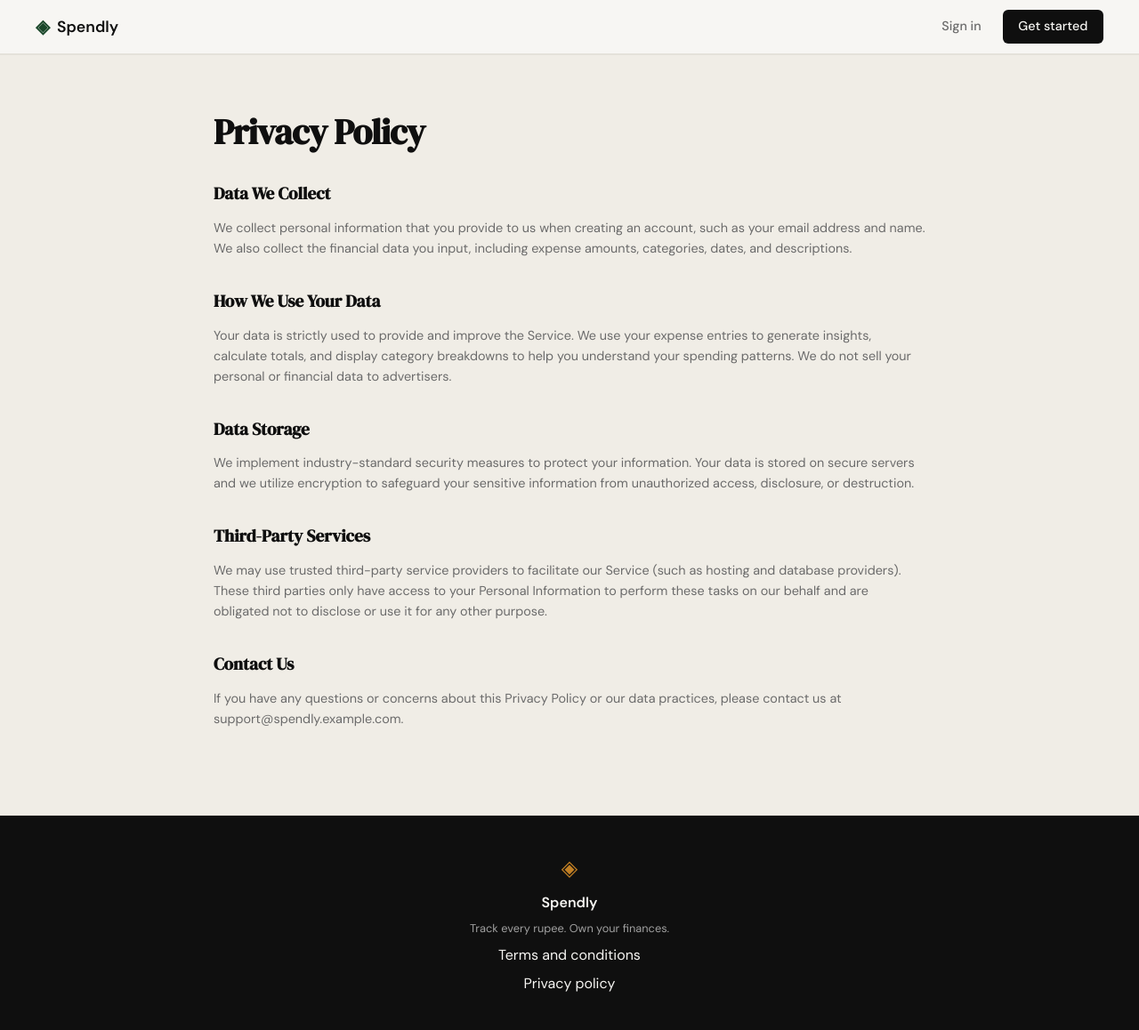
After one commit to shahid-gt/spendly, a Flask app: page /privacy in a window 1280 px wide. The commit adds this page. Shown: the whole page at 89% size. Run offline with Flask 3, Linux system fonts and the light colour scheme.

Commit message:
feat: add privacy policy page and implement base template navigation layout

```diff
--- a/app.py
+++ b/app.py
@@ -16,6 +16,11 @@ def landing():
 @app.route("/terms")
 def terms():
     return render_template("terms.html")
+
+
+@app.route("/privacy")
+def privacy():
+    return render_template("privacy.html")
 
 
 @app.route("/register")
--- a/templates/base.html
+++ b/templates/base.html
@@ -39,7 +39,7 @@
             <span class="footer-name">Spendly</span>
             <p class="footer-copy">Track every rupee. Own your finances.</p>
             <a href="{{ url_for('terms') }}">Terms and conditions</a>
-            <a href="#">Privacy policy</a>
+            <a href="{{ url_for('privacy') }}">Privacy policy</a>
         </div>
     </footer>
 
--- /dev/null
+++ b/templates/privacy.html
@@ -0,0 +1,46 @@
+{% extends "base.html" %}
+
+{% block title %}Privacy Policy — Spendly{% endblock %}
+
+{% block content %}
+<section class="features" style="padding-top: 4rem; padding-bottom: 4rem;">
+    <div class="features-inner" style="max-width: 800px; margin: 0 auto; display: block;">
+        <h1 class="hero-title" style="font-size: 2.5rem; margin-bottom: 2rem; text-align: left;">Privacy Policy</h1>
+
+        <div style="margin-bottom: 2rem;">
+            <h3 class="feature-title">Data We Collect</h3>
+            <p class="feature-body" style="margin-top: 0.5rem; line-height: 1.6;">
+                We collect personal information that you provide to us when creating an account, such as your email address and name. We also collect the financial data you input, including expense amounts, categories, dates, and descriptions.
+            </p>
+        </div>
+
+        <div style="margin-bottom: 2rem;">
+            <h3 class="feature-title">How We Use Your Data</h3>
+            <p class="feature-body" style="margin-top: 0.5rem; line-height: 1.6;">
+                Your data is strictly used to provide and improve the Service. We use your expense entries to generate insights, calculate totals, and display category breakdowns to help you understand your spending patterns. We do not sell your personal or financial data to advertisers.
+            </p>
+        </div>
+
+        <div style="margin-bottom: 2rem;">
+            <h3 class="feature-title">Data Storage</h3>
+            <p class="feature-body" style="margin-top: 0.5rem; line-height: 1.6;">
+                We implement industry-standard security measures to protect your information. Your data is stored on secure servers and we utilize encryption to safeguard your sensitive information from unauthorized access, disclosure, or destruction.
+            </p>
+        </div>
+
+        <div style="margin-bottom: 2rem;">
+            <h3 class="feature-title">Third-Party Services</h3>
+            <p class="feature-body" style="margin-top: 0.5rem; line-height: 1.6;">
+                We may use trusted third-party service providers to facilitate our Service (such as hosting and database providers). These third parties only have access to your Personal Information to perform these tasks on our behalf and are obligated not to disclose or use it for any other purpose.
+            </p>
+        </div>
+
+        <div style="margin-bottom: 2rem;">
+            <h3 class="feature-title">Contact Us</h3>
+            <p class="feature-body" style="margin-top: 0.5rem; line-height: 1.6;">
+                If you have any questions or concerns about this Privacy Policy or our data practices, please contact us at support@spendly.example.com.
+            </p>
+        </div>
+    </div>
+</section>
+{% endblock %}
```
